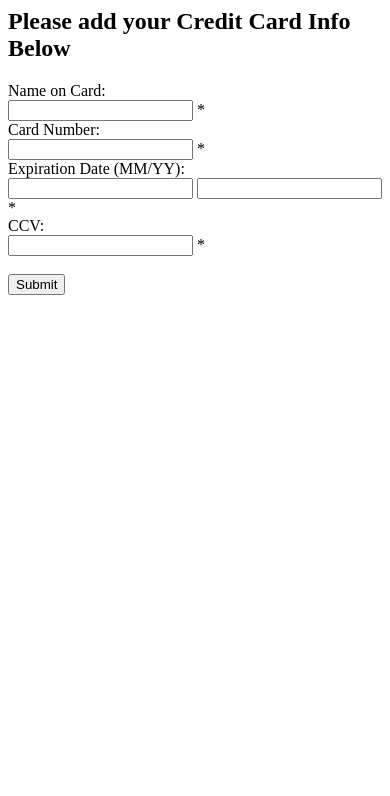
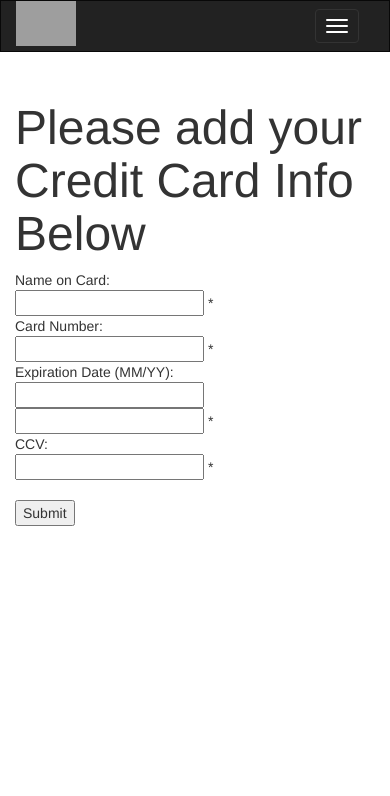
Before and after one commit to smburdick/modular, a PHP site: page /addCredit.php in a window 390 px wide. Shown: the top 796 px of the page. Before the commit the page ends 295 px from the top, so only its background shows below. Run offline with PHP 8.4, Linux system fonts and the light colour scheme; some libraries are stand-ins or nearby versions; grey boxes are pictures that could not be loaded.

Commit message:
added styling to addCredit.php

```diff
--- a/pages/profile/addCredit.php
+++ b/pages/profile/addCredit.php
@@ -1,5 +1,13 @@
 <?php
-	echo '<h2>Please add your Credit Card Info Below</h2>
+ 	include '../boilerplate.php';
+    generate_head('Editor', '');
+
+echo '<div class="container-fluid text-center">
+	<div class="row content">
+		<div class="col-sm-2 sidenav">
+		</div>
+		<div class="col-sm-8 text-left">
+		<h2>Please add your Credit Card Info Below</h2>
 			<form action="inputCredit.php" method="post">
 				Name on Card:<br>
 				<input type="text" name="name_on_card"><span class="error"> * </span><br>
@@ -10,5 +18,10 @@
 				CCV: <br>
 				<input type="text" name="ccv"><span class="error"> * </span><br><br>
 				<input type="submit" value="Submit">
-	</form>';
+			</form>
+		</div>
+		<div class="col-sm-2 sidenav">
+	</div>
+</div>';
+
 ?>
```
Lines whose indentation alone changed are shown as unchanged.
